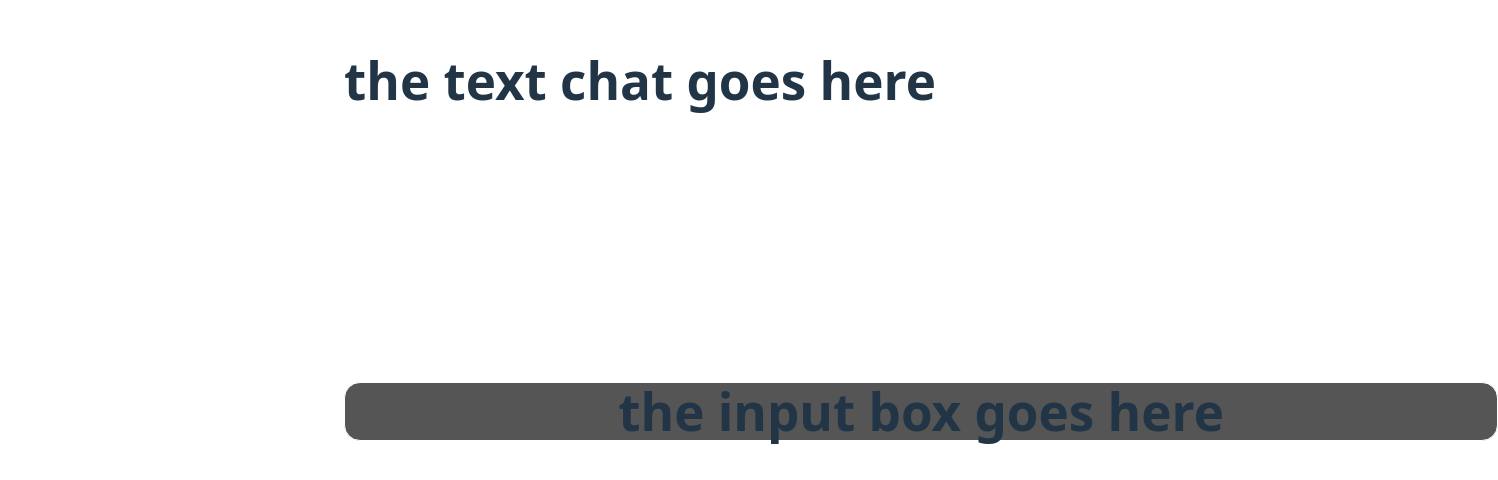
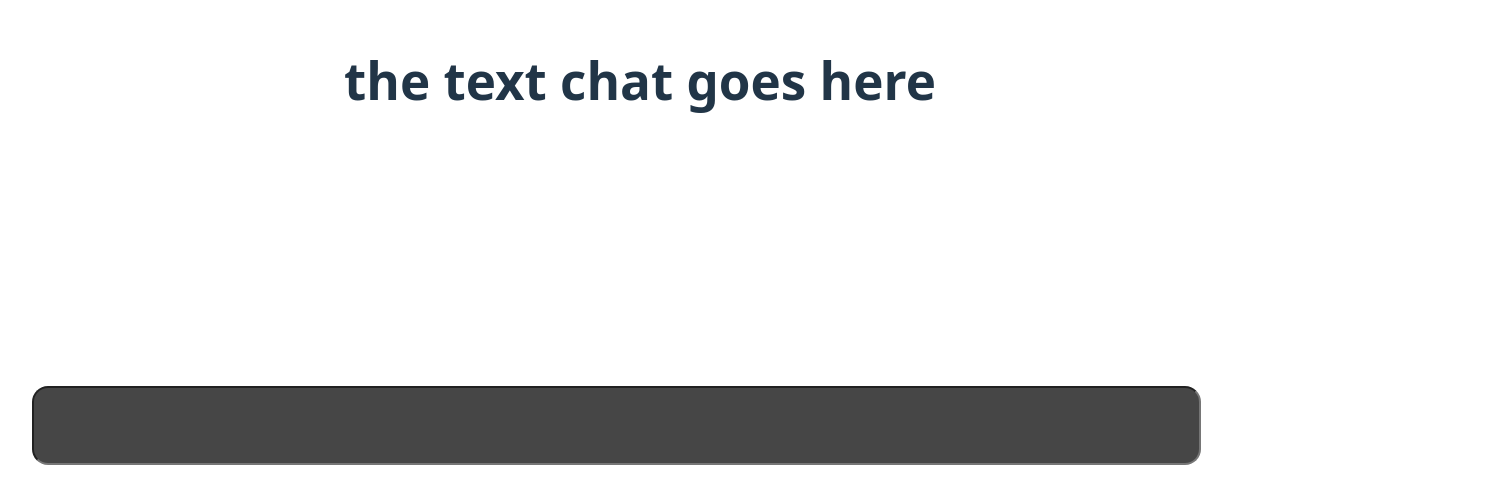
Before and after one commit to ex0Rift/NO-machine, a React (Vite) app: page / in a window 1280 px wide. Shown: the part 320-800 px from the top of the page, 1498 px wide, since content can reach past the window. Built offline with nearby package versions, Linux system fonts and the light colour scheme.

Commit message:
started the text page, have an input box t the bottom of the xcreen

```diff
--- a/src/App.css
+++ b/src/App.css
@@ -20,11 +20,23 @@
 
 .input-box{
   position: absolute;
-  bottom: 5px;
-  width: 90%;
-  background-color: #555555;
-  border: 1px solid white;
+  bottom: 15px;
+  left: 50%;
+  transform: translateX(-50%);
+  width: 95%;
+
+  text-align: left;
+  font-size: 40px;
+  color: #c4c4c4;
+}
+
+.input-box input{
+  width: inherit;
+  font-size: 40px;
   border-radius: 16px;
+  padding: 15px 5px;
+  border: 1px bold white;
+  background-color: #464646;
 }
 
 
--- a/src/App.tsx
+++ b/src/App.tsx
@@ -2,13 +2,19 @@ import { useState } from 'react'
 import './App.css'
 
 function App() {
+  const [value, setValue] = useState("");
+
   return (
       <div>
         <div>
-          <h1>the text chat goes here</h1>
+          <h1>the text chat goes here {value}</h1>
         </div>
-        <div>
-          <h1 className='input-box'>the input box goes here</h1>
+        <div className='input-box'>
+          <input
+            type='text'
+            value={value}
+            onChange={e => setValue(e.target.value)}
+          />
         </div>
       </div>
   )
```
